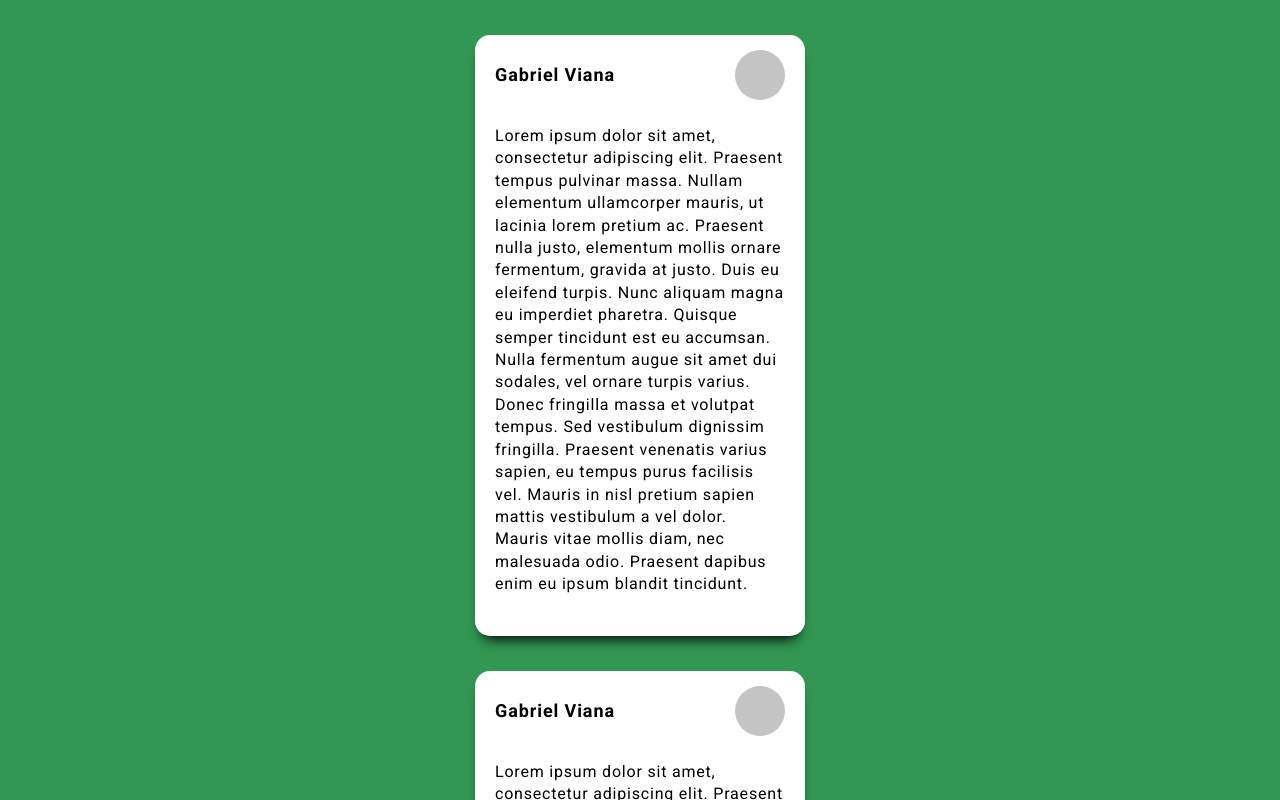
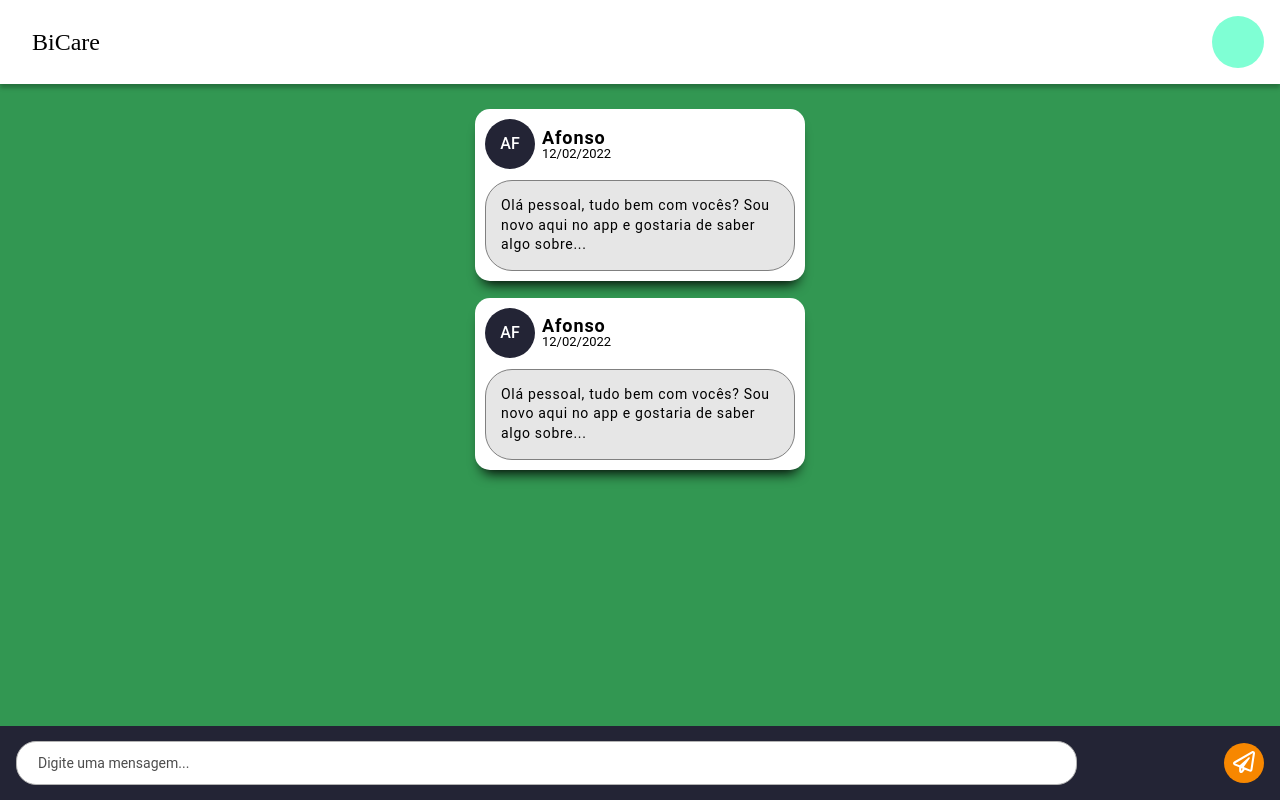
Before and after one commit to vianaz/FF-Hackaton, a Next.js app in the folder front/: page /feed in a window 1280 px wide. Shown: the top 800 px of the page. Built offline with nearby package versions, Linux system fonts and the light colour scheme.

Commit message:
create input message to feed page and change style.

```diff
--- /dev/null
+++ b/front/src/components/feedComponents/feedFooter.jsx
@@ -0,0 +1,50 @@
+import {FaRegPaperPlane} from "react-icons/fa"
+import styled from "styled-components";
+
+export default function FeedFooter ({message, setMessage}){
+
+
+  return(
+      <Footer>
+          <Input placeholder="Digite uma mensagem..." value={message} onChange={e => setMessage(e.target.value)}/>
+          <Button>
+            <FaRegPaperPlane color={"white"} size={"22px"}/>
+          </Button>
+      </Footer>
+  );
+}
+const Button = styled.button`
+    width: 40px;
+    height: 40px;
+    background-color: var(--orange);
+    border-radius: 50%;
+    border: none;
+`;
+
+const Input = styled.input`
+    font-family: "Roboto", sans-serif;
+    height: 40px;
+    width: 85%;
+    background-color: white;
+    border: 1px solid var(--inputBorder);
+    border-radius: 20px;
+    padding: 21px;
+    font-size: 14px;
+    ::placeholder{
+        color: #4d4d4d;
+    }
+`;
+
+const Footer = styled.footer`
+    display: flex;
+    align-items: center;
+    justify-content: space-between;
+    width: 100%;
+    height: 74px;
+    padding: 16px;
+    background-color: var(--blue);
+    position: fixed;
+    bottom: 0;
+    left: 0;
+    z-index: 1;
+`;
--- a/front/src/components/feedComponents/postContainer.jsx
+++ b/front/src/components/feedComponents/postContainer.jsx
@@ -1,66 +1,80 @@
 import styled from 'styled-components';
 
-export default function PostContainer() {
+export default function PostContainer({ username, time, message }) {
   return (
     <Container>
       <Header>
-        <p>Gabriel Viana</p>
-        <div></div>
+        <Avatar>AF</Avatar>
+        <PostInfo>
+          <p>{username}</p>
+          <span>{time}</span>
+        </PostInfo>
       </Header>
       <Body>
-        <p>
-          Lorem ipsum dolor sit amet, consectetur adipiscing elit. Praesent
-          tempus pulvinar massa. Nullam elementum ullamcorper mauris, ut lacinia
-          lorem pretium ac. Praesent nulla justo, elementum mollis ornare
-          fermentum, gravida at justo. Duis eu eleifend turpis. Nunc aliquam
-          magna eu imperdiet pharetra. Quisque semper tincidunt est eu accumsan.
-          Nulla fermentum augue sit amet dui sodales, vel ornare turpis varius.
-          Donec fringilla massa et volutpat tempus. Sed vestibulum dignissim
-          fringilla. Praesent venenatis varius sapien, eu tempus purus facilisis
-          vel. Mauris in nisl pretium sapien mattis vestibulum a vel dolor.
-          Mauris vitae mollis diam, nec malesuada odio. Praesent dapibus enim eu
-          ipsum blandit tincidunt.
-        </p>
+        <p>{message}</p>
       </Body>
     </Container>
   );
 }
 
+const PostInfo = styled.div`
+  display: flex;
+  flex-direction: column;
+  p {
+    font-weight: bold;
+    font-size: 19px;
+  }
+
+  span {
+    font-size: 13px;
+  }
+`;
+
+const Avatar = styled.div`
+  display: flex;
+  justify-content: center;
+  align-items: center;
+  margin-right: 7px;
+  width: 50px;
+  height: 50px;
+  border-radius: 50%;
+  background-color: var(--blue);
+  font-weight: 500;
+  color: white
+`;
+
 const Container = styled.div`
+  font-family: 'Roboto', sans-serif;
   display: flex;
   flex-direction: column;
   width: 330px;
   min-height: 160px;
-  margin-bottom: 35px;
-  padding: 15px 20px;
+  margin-bottom: 17px;
+  padding: 10px;
   background-color: white;
   border-radius: 15px;
   -webkit-box-shadow: 0px 10px 13px -7px #000000,
     10px 10px 13px -3px rgba(0, 0, 0, 0);
   box-shadow: 0px 10px 13px -7px #000000, 10px 10px 13px -3px rgba(0, 0, 0, 0);
 `;
+
 const Header = styled.div`
   display: flex;
-  justify-content: space-between;
   align-items: center;
-  div {
-    width: 50px;
-    height: 50px;
-    border-radius: 50%;
-    background-color: #c4c4c4;
-  }
   p {
     font-weight: 600;
-    font-family: 'Roboto';
     font-size: 18px;
     letter-spacing: 0.05em;
   }
 `;
 const Body = styled.div`
-  margin-top: 25px;
-  margin-bottom: 25px;
+  font-size: 14px;
+  margin-top: 11px;
+  background-color: #e6e6e6;
+  border: 1px solid #808080;
+  border-radius: 27px;
+  padding: 15px;
   p {
-    font-family: 'Roboto';
     line-height: 1.4em;
     letter-spacing: 0.05em;
   }
--- a/front/src/pages/feed/index.jsx
+++ b/front/src/pages/feed/index.jsx
@@ -1,14 +1,41 @@
 import styled from 'styled-components';
 
 import PostContainer from '../../components/feedComponents/postContainer';
+import Header from "../../components/Header";
+
+import axios from "axios";
+import { useEffect, useState } from 'react';
+import FeedFooter from '../../components/feedComponents/feedFooter';
+
+const feedsObj = [
+  {
+    username: "Afonso",
+    time: "12/02/2022",
+    message: "Olá pessoal, tudo bem com vocês? Sou novo aqui no app e gostaria de saber algo sobre...",
+  },
+  {
+    username: "Afonso",
+    time: "12/02/2022",
+    message: "Olá pessoal, tudo bem com vocês? Sou novo aqui no app e gostaria de saber algo sobre...",
+  }
+];
+
+
 
 export default function Feed() {
-  const arrayTeste = [1,2,3,4,5]
+  const [feeds, setFeeds]  = useState(feedsObj);
+  const [message, setMessage] = useState("");
+
+  useEffect(()=> {
+
+  },[setFeeds])
   return (
     <Main>
-      {arrayTeste.map((element, i) => {
-        return <PostContainer key={i} />;
+      <Header/>
+      {feeds.map((feed, i) => {
+        return <PostContainer key={i} {...feed} />;
       })}
+      <FeedFooter message={message} setMessage={setMessage}/>
     </Main>
   );
 }
@@ -20,5 +47,6 @@ const Main = styled.main`
   min-width: 100vw;
   min-height: 100vh;
   padding: 35px;
-  background-color: #329752;
+  margin-top: 74px;
+  background-color: var(--green);
 `;
--- a/front/src/styles/globals.css
+++ b/front/src/styles/globals.css
@@ -1,3 +1,10 @@
+:root{
+  --blue: #232435;
+  --green: #329752;
+  --orange: #f78700;
+  --inputBorder: #b3b3b3;
+}
+
 @import url('https://fonts.googleapis.com/css2?family=Roboto:ital,wght@0,100;0,300;0,400;0,500;0,700;0,900;1,100;1,300;1,400;1,500;1,700;1,900&display=swap');
 * {
   box-sizing: border-box;
```
